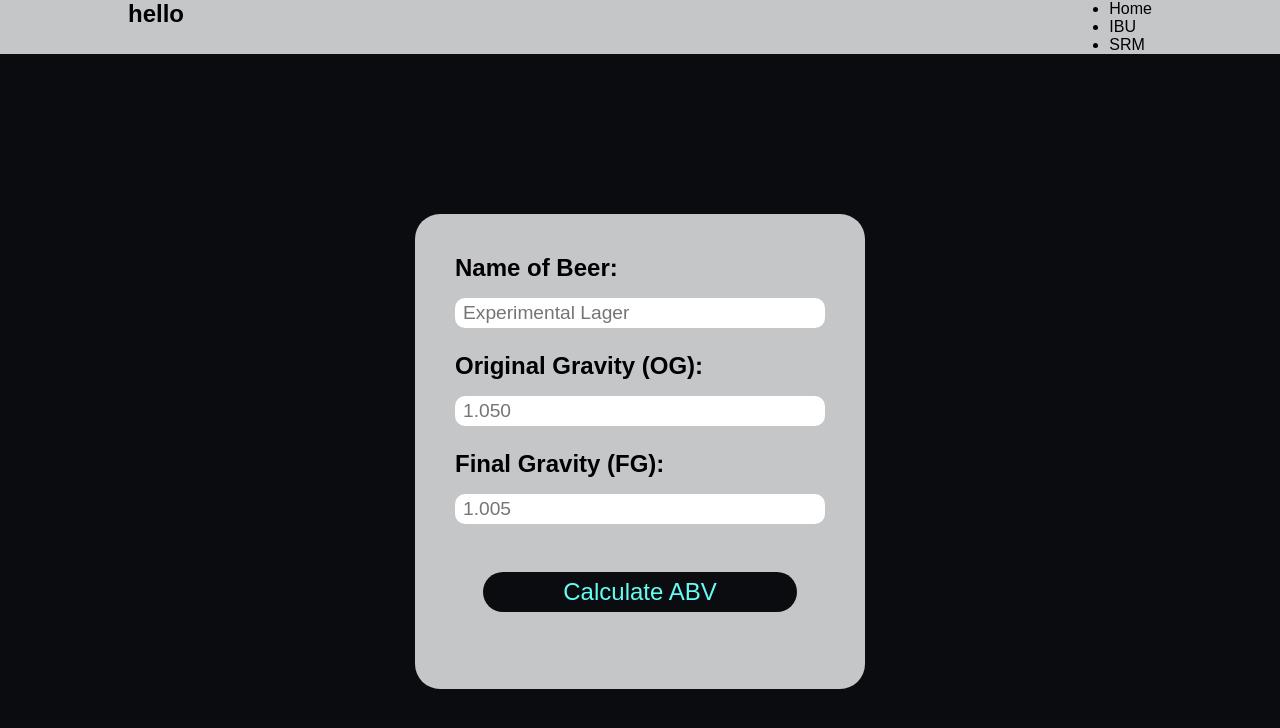
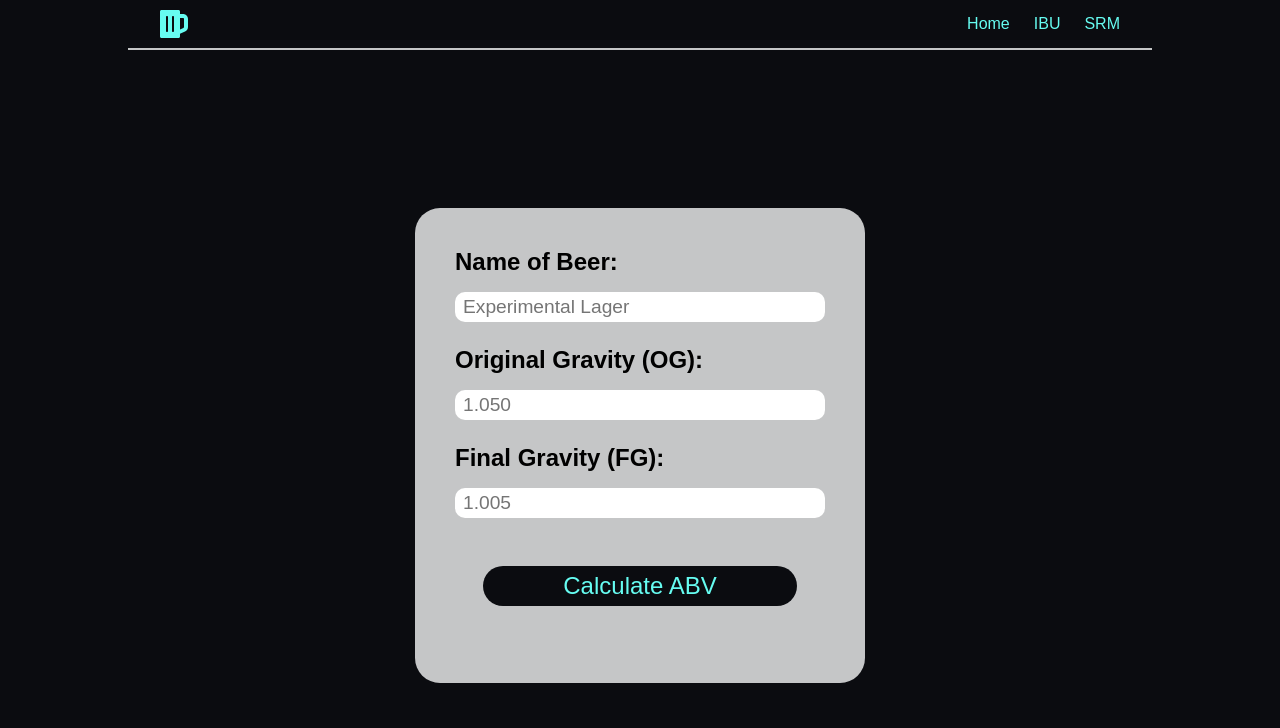
Before and after one commit to jceb30198/BruBook, a React (Create React App) app in the folder client/: page / in a window 1280 px wide. Shown: the top 728 px of the page. Built offline with nearby package versions, Linux system fonts and the light colour scheme; no server answers.

Commit message:
Added Font-Awesome npm package for the beer icon. Styled the Nav component to look a little nicer. Going to push these changes because I do not have much more time for anything else today.

```diff
--- a/client/package.json
+++ b/client/package.json
@@ -3,6 +3,8 @@
   "version": "0.1.0",
   "private": true,
   "dependencies": {
+    "@fortawesome/free-solid-svg-icons": "^5.15.4",
+    "@fortawesome/react-fontawesome": "^0.1.16",
     "@testing-library/jest-dom": "^5.16.1",
     "@testing-library/react": "^12.1.2",
     "@testing-library/user-event": "^13.5.0",
--- a/client/src/components/Nav/Nav.jsx
+++ b/client/src/components/Nav/Nav.jsx
@@ -1,12 +1,14 @@
 import React from 'react';
+import { FontAwesomeIcon } from '@fortawesome/react-fontawesome'
+import { faBeer } from '@fortawesome/free-solid-svg-icons'
 import './style.css';
 
 export default function Nav() {
   return (
     <header>
       <div className='container'>
-        <nav id='main-nav'>
-          <h1>hello</h1>
+        <nav id='flex-nav'>
+          <FontAwesomeIcon icon={ faBeer } size='2x' />
           <ul>
             <li>Home</li>
             <li>IBU</li>
--- a/client/src/components/Nav/style.css
+++ b/client/src/components/Nav/style.css
@@ -1,13 +1,30 @@
 header {
-  background-color: var(--light);
+  height: 3rem;
 }
 
 .container {
+  border-bottom: 2px solid var(--light);
   width: 80%;
   margin: auto;
+  padding: 0.5rem 2rem;
+  color: var(--primary);
 }
 
-#main-nav {
+#flex-nav {
   display: flex;
   justify-content: space-between;
 }
+
+ul {
+  display: flex;
+  align-items: center;
+  list-style-type: none;
+}
+
+ul li {
+  margin-left: 1.5rem;
+}
+
+ul li:hover {
+  color: var(--secondary)
+}
```
Also changed, not shown: 1 other file (tests, documents, lock files or other folders).
